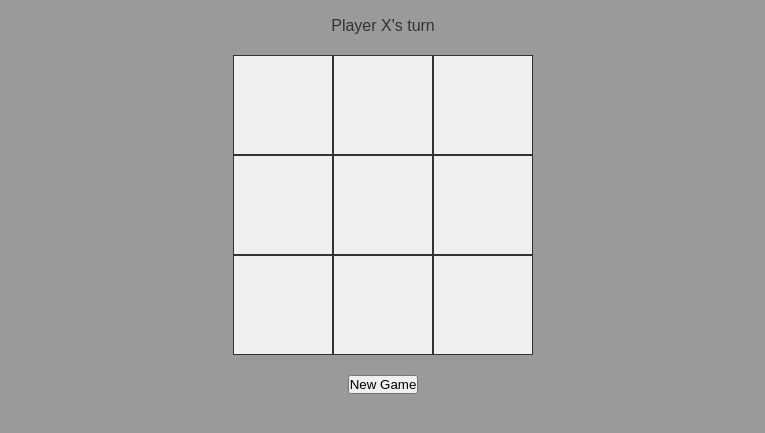
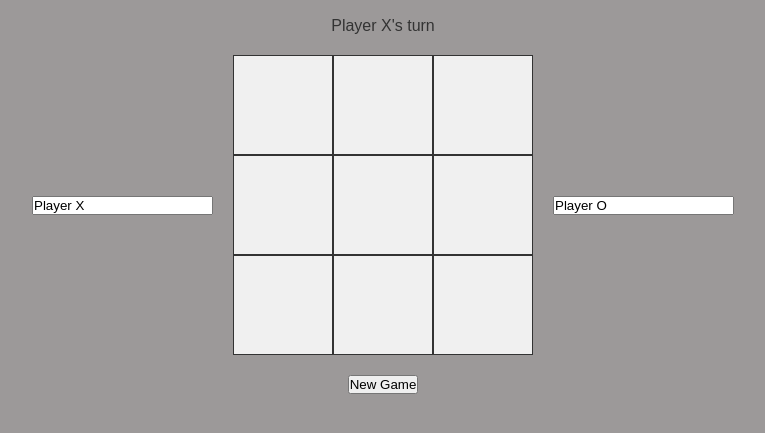
Before and after one commit to SHOOTSTV/tic-tac-toe, a plain HTML site: page index.html in a window 1280 px wide. Both pictures are taken after a click on the button "New Game". Shown: the part 223-656 px from the top of the page, without its empty margins (257-1022 px from the left). Drawn offline with Linux system fonts and the light colour scheme.

Commit message:
feat: add player name inputs

```diff
--- a/index.html
+++ b/index.html
@@ -3,13 +3,15 @@
   <head>
     <meta charset="UTF-8" />
     <meta name="viewport" content="width=device-width, initial-scale=1.0" />
-    <title>HTML</title>
+    <title>Tic Tac Toe Game</title>
     <link rel="stylesheet" href="style.css" />
     <script src="script.js"></script>
   </head>
   <body>
     <h1>Tic Tac Toe</h1>
     <p id="message"></p>
+    <div class="gameboard-container">
+      <input type="text" id="player-x" />
       <div id="gameboard" class="board">
         <div class="cell" data-index="0"></div>
         <div class="cell" data-index="1"></div>
@@ -21,6 +23,8 @@
         <div class="cell" data-index="7"></div>
         <div class="cell" data-index="8"></div>
       </div>
+      <input type="text" id="player-o" />
+    </div>
     <button id="reset-btn">New Game</button>
   </body>
 </html>
--- a/script.js
+++ b/script.js
@@ -29,6 +29,25 @@ const Gameboard = (() => {
 const GameController = (() => {
   let currentPlayer = "X";
   let gameOver = false;
+
+  const playerNames = {
+    X: "",
+    O: "",
+  };
+
+  const setPlayerNames = () => {
+    const playerXInput = document.getElementById("player-x");
+    const playerOInput = document.getElementById("player-o");
+
+    const nameX = playerXInput.value.trim() || "Player X";
+    const nameO = playerOInput.value.trim() || "Player O";
+
+    playerNames.X = nameX;
+    playerNames.O = nameO;
+
+    playerXInput.value = nameX;
+    playerOInput.value = nameO;
+  };
 
   const switchPlayer = () => {
     currentPlayer = currentPlayer === "X" ? "O" : "X";
@@ -69,6 +88,9 @@ const GameController = (() => {
   };
 
   const getCurrentPlayer = () => currentPlayer;
+  const getCurrentPlayerName = () => playerNames[currentPlayer];
+  const getPlayerNames = () => playerNames;
+
   const isGameOver = () => gameOver;
 
   return {
@@ -78,6 +100,9 @@ const GameController = (() => {
     resetGame,
     getCurrentPlayer,
     isGameOver,
+    setPlayerNames,
+    getCurrentPlayerName,
+    getPlayerNames,
   };
 })();
 
@@ -107,7 +132,7 @@ const DisplayController = (() => {
       renderBoard();
 
       if (GameController.checkWinner()) {
-        updateMessage(`Player ${GameController.getCurrentPlayer()} wins!`);
+        updateMessage(`${GameController.getCurrentPlayerName()} wins!`);
         return;
       }
 
@@ -117,13 +142,14 @@ const DisplayController = (() => {
       }
 
       GameController.switchPlayer();
-      updateMessage(`Player ${GameController.getCurrentPlayer()}'s turn`);
+      updateMessage(`${GameController.getCurrentPlayerName()}'s turn`);
     }
   };
 
   const resetGame = () => {
     GameController.resetGame();
-    updateMessage("Player X's turn");
+    GameController.setPlayerNames();
+    updateMessage(`${GameController.getCurrentPlayerName()}'s turn`);
     renderBoard();
   };
 
@@ -134,7 +160,22 @@ const DisplayController = (() => {
     });
 
     document.getElementById("reset-btn").addEventListener("click", resetGame);
-    updateMessage("Player X's turn");
+
+    const playerXInput = document.getElementById("player-x");
+    const playerOInput = document.getElementById("player-o");
+
+    playerXInput.addEventListener("input", () => {
+      GameController.setPlayerNames();
+      updateMessage(`${GameController.getCurrentPlayerName()}'s turn`);
+    });
+
+    playerOInput.addEventListener("input", () => {
+      GameController.setPlayerNames();
+      updateMessage(`${GameController.getCurrentPlayerName()}'s turn`);
+    });
+
+    GameController.setPlayerNames();
+    updateMessage(`${GameController.getCurrentPlayerName()}'s turn`);
     renderBoard();
   };
 
--- a/style.css
+++ b/style.css
@@ -36,3 +36,9 @@ body {
   align-items: center;
   justify-content: center;
 }
+
+.gameboard-container {
+  display: flex;
+  align-items: center;
+  gap: 20px;
+}
```
Lines whose indentation alone changed are shown as unchanged.
